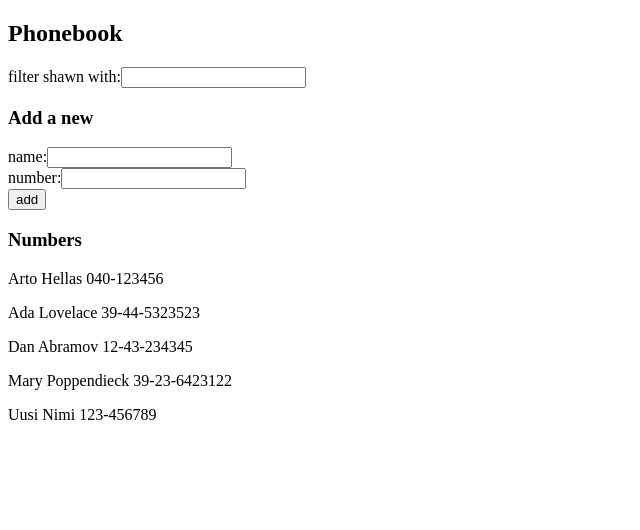
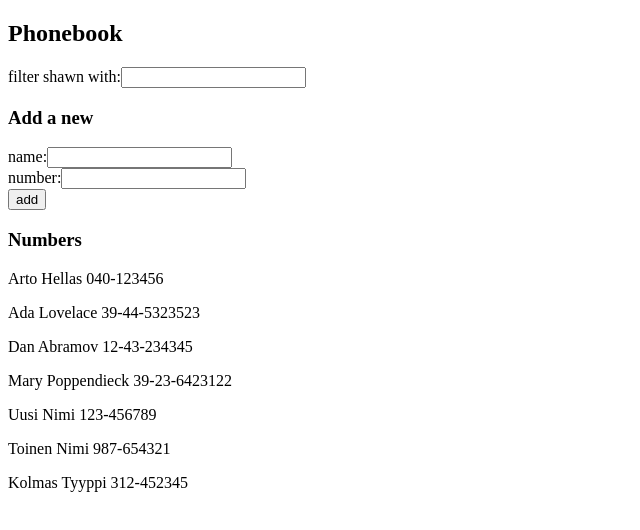
Before and after one commit to Robustic/FullStack, a React (Create React App) app in the folder Osa02/puhelinluettelo/: page / in a window 1280 px wide. Shown: the top 530 px of the page, without its empty margins (0-640 px from the left). Built offline with nearby package versions, Linux system fonts and the light colour scheme; data requests are answered from the project's data file.

Commit message:
Osa 2.16

```diff
--- a/Osa02/puhelinluettelo/db.json
+++ b/Osa02/puhelinluettelo/db.json
@@ -24,6 +24,16 @@
       "name": "Uusi Nimi",
       "number": "123-456789",
       "id": 5
+    },
+    {
+      "name": "Toinen Nimi",
+      "number": "987-654321",
+      "id": 6
+    },
+    {
+      "name": "Kolmas Tyyppi",
+      "number": "312-452345",
+      "id": 7
     }
   ]
 }
--- a/Osa02/puhelinluettelo/src/App.js
+++ b/Osa02/puhelinluettelo/src/App.js
@@ -1,5 +1,6 @@
 import React, { useState, useEffect } from 'react'
 import axios from 'axios'
+import personService from './services/persons'
 
 const Person = (props) => {
     return (
@@ -71,10 +72,10 @@
     const [filter, setFilter] = useState('')
 
     useEffect(() => {
-        axios
-            .get('http://localhost:3001/persons')
-            .then(response => {
-                setPersons(response.data)
+        personService
+            .getAll()
+            .then(initialPersons => {
+                setPersons(initialPersons)
             })
     }, [])
 
@@ -92,16 +93,13 @@
                 name: newName,
                 number: newNumber,
             }
-            axios
-                .post('http://localhost:3001/persons', personObject)
-                .then(response => {
-                    setPersons(persons.concat(response.data))
+            personService
+                .create(personObject)
+                .then(returnedPerson => {
+                    setPersons(persons.concat(returnedPerson))
                     setNewName('')
                     setNewNumber('')
                 })
-            // setPersons(persons.concat(personObject))
-            // setNewName('')
-            // setNewNumber('')
         }
     }
 
--- /dev/null
+++ b/Osa02/puhelinluettelo/src/services/persons.js
@@ -0,0 +1,23 @@
+import axios from 'axios'
+const baseUrl = 'http://localhost:3001/persons'
+
+const getAll = () => {
+    const request = axios.get(baseUrl)
+    return request.then(response => response.data)
+}
+
+const create = newObject => {
+    const request = axios.post(baseUrl, newObject)
+    return request.then(response => response.data)
+}
+
+const update = (id, newObject) => {
+    const request = axios.put(`${baseUrl}/${id}`, newObject)
+    return request.then(response => response.data)
+}
+
+export default {
+    getAll,
+    create,
+    update
+}
```
